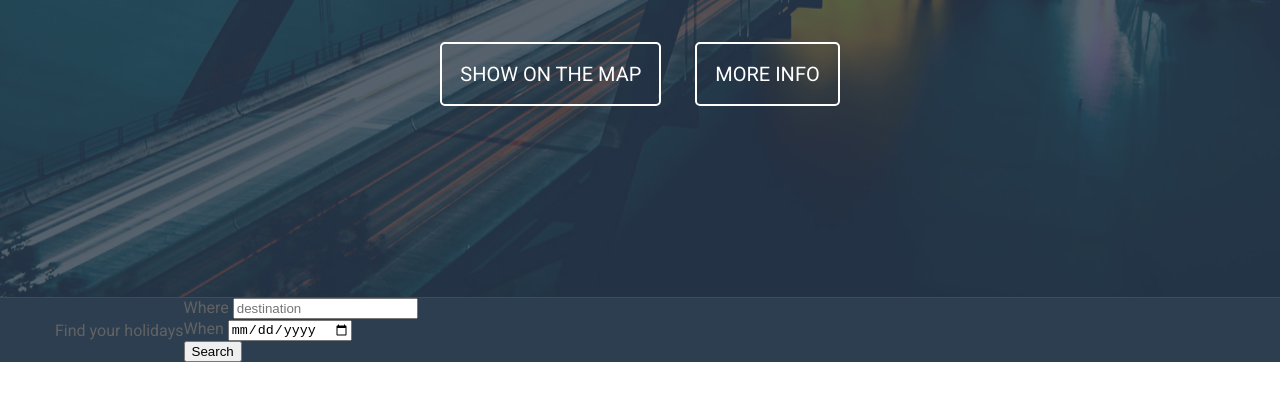
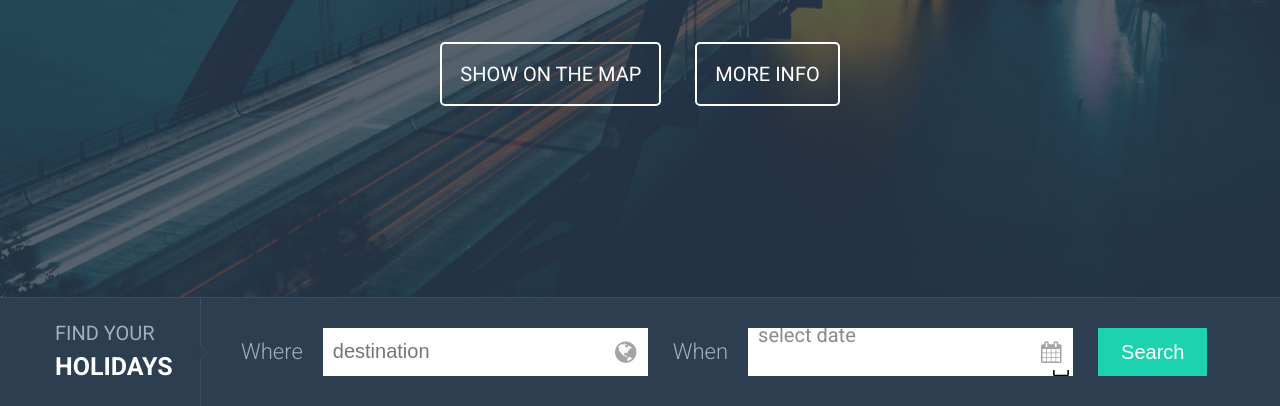
Before and after one commit to marinakatruk/voyage, a plain HTML site: page index.html in a window 1280 px wide. Shown: the part 537-943 px from the top of the page. Before the commit the page ends 899 px from the top, so only its background shows below. Drawn offline with Linux system fonts and the light colour scheme.

Commit message:
add style to searchbox

```diff
--- a/index.html
+++ b/index.html
@@ -116,16 +116,20 @@
         <div class="container">
             <div class="searchbox__inner">
                 <div class="searchbox__text">Find your <span>holidays</span></div>
-                <form class="" method="GET" action="#" autocomplete="off">
-                    <div class="form__where">
-                        <label for="destination">Where</label>
-                        <input name="destination" type="texarea" id="destination" placeholder="destination">
+                <form class="searchbox__form" method="GET" action="#" autocomplete="off">
+                    <div class="searchbox__form__inner">
+                        <div class="form__area__where">
+                            <label class="searchbox__label" for="destination">Where</label>
+                            <input class="searchbox__input" name="destination" type="texarea" id="destination" placeholder="destination">
+                        </div>
+                        <div class="form__area__when">
+                            <label class="searchbox__label" for="date">When</label>
+                            <input class="searchbox__input" name="date" type="date" id="date" placeholder="select date">
+                        </div>
+
+                        <button class="button__submit" type="submit">Search</button>
+
                     </div>
-                    <div class="form__when">
-                        <label for="date">When</label>
-                        <input name="date" type="date" id="date" placeholder="select date">
-                    </div>
-                    <button class="button__submit" type="submit">Search</button>
                 </form>
             </div>
         </div>
--- a/style.css
+++ b/style.css
@@ -479,6 +479,8 @@ span.member::before {
 
 /* ======== Main ======== */
 
+/* ========== PROMO =========== */
+
 .promo {
     position: relative;
     width: 100%;
@@ -800,3 +802,129 @@ span.member::before {
     display: flex;
     align-items: center;
 }
+
+.searchbox__text {
+    font-family: Roboto, sans-serif;
+    font-weight: 400;
+    font-size: 20px;
+    line-height: 1.5;
+    text-transform: uppercase;
+    color: #9fb0c0;
+    width: 145px;
+    padding: 20px 0;
+    border-right: 1px solid #3a4e61;
+    position: relative;
+}
+
+.searchbox__text span {
+    font-size: 25px;
+    font-weight: 700;
+    color: #ffffff;
+}
+
+.searchbox__text::after{
+    content: "";
+    position: absolute;
+    top: calc(50% - 5px);
+    left: calc(100% - 5px);
+    display: inline-block;
+    width: 10px;
+    height: 10px;
+    background-color: #2c3e50;
+    border-radius: 2px;
+    border: solid #3a4e61;
+    border-width: 1px 1px 0 0;
+    transform: rotate(45deg);
+}
+
+.searchbox__form__inner {
+    display: flex;
+    margin-left: 40px;
+}
+
+.form__area__where,
+.form__area__when {
+    margin-right: 25px;
+    display: flex;
+    align-items: center;
+    position: relative;
+}
+
+.searchbox__label {
+    font-size: 22px;
+    font-weight: 300;
+    line-height: 1.36;
+    color: #9fb0c0;
+    margin-right: 20px;
+}
+
+.searchbox__input {
+    box-sizing: border-box;
+    width: 325px;
+    height: 48px;
+    border: none;
+    font-size: 20px;
+    line-height: 1.5;
+    padding-left: 10px;
+    display: inline-block;
+}
+
+.searchbox__input[type="date"] {
+    color: #ffffff;
+}
+
+.searchbox__input[type="date"]::before {
+    color: #8a8a8a;
+    content: attr(placeholder);
+    font-family: Roboto, sans-serif;
+    font-weight: 400;
+}
+
+.searchbox__input[type="date"]:focus::before  {
+    content: "" !important;
+}
+
+.form__area__where::after,
+.form__area__when::after {
+    content: "";
+    position: absolute;
+    display: inline-block;
+    top: calc(50% - 18px);
+    left: calc(99% - 36px);
+    width: 36px;
+    height: 36px;
+    z-index: 5;
+    background-color: #ffffff;
+    background-repeat: no-repeat;
+    background-position: 50% 50%;
+}
+
+.form__area__where::after {
+    background-image: url("images/form/place.png");
+}
+
+.form__area__when::after {
+    background-image: url("images/form/date.png");
+}
+
+.button__submit {
+    box-sizing: border-box;
+    font-size: 20px;
+    line-height: 1.5;
+    font-weight: 400;
+    color: #ffffff;
+    background-color: #1dd2af;
+    border: none;
+    padding: 0 23px;
+    cursor: pointer;
+    transition: all 0.2 linear;
+}
+
+.button__submit:active {
+    transform: scale(0.95);
+}
+
+.button__submit:focus {
+    outline: none;
+    box-shadow: none;
+}
```
Also changed, not shown: images/form/date.png (added), images/form/place.png (added), 2 other files.
